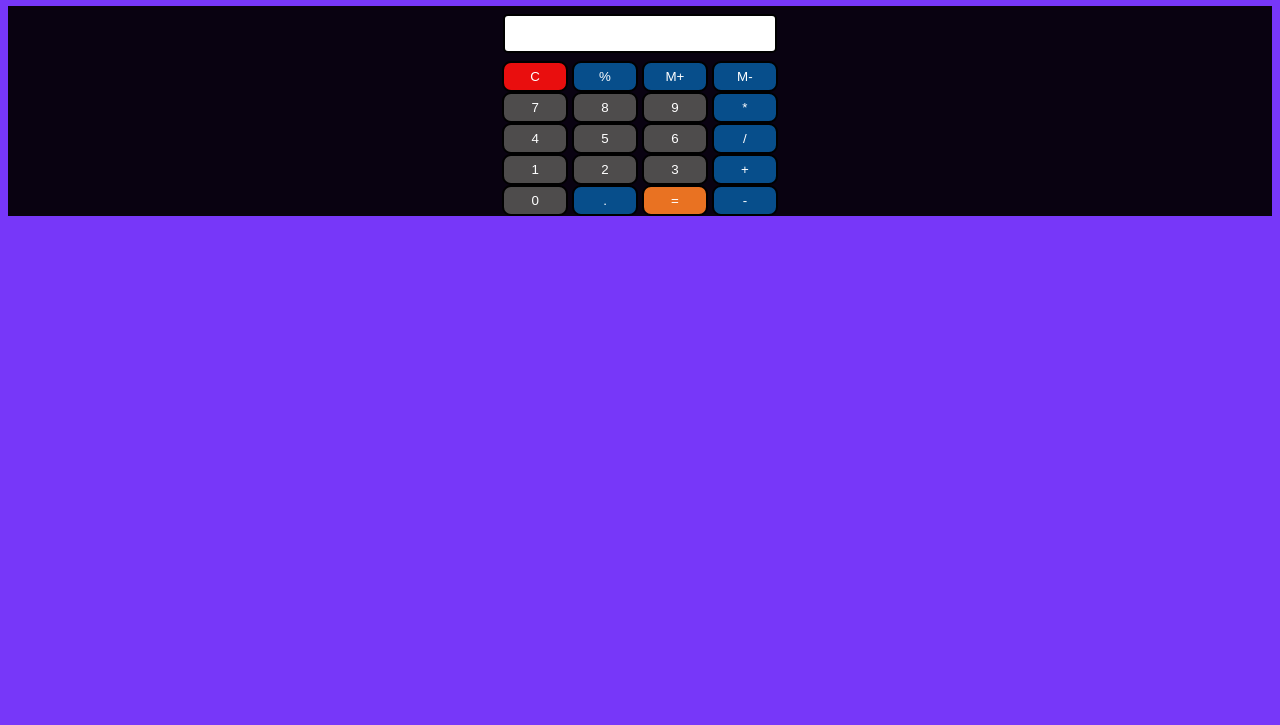
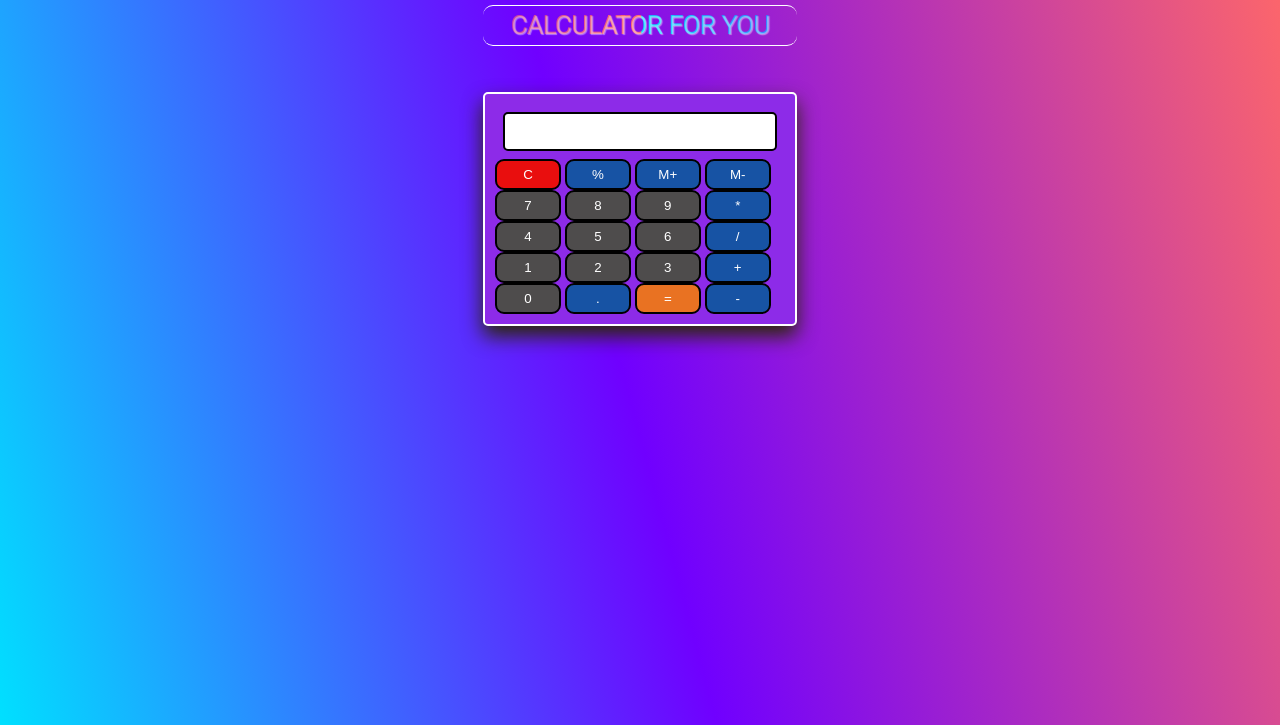
Before and after one commit to Ctoic/CalHub, a plain HTML site: page index.html in a window 1280 px wide. Shown: the part 75-800 px from the top of the page. Drawn offline with Linux system fonts and the light colour scheme.

Commit message:
redesigning of calculator

```diff
--- a/index.html
+++ b/index.html
@@ -10,8 +10,9 @@
 </head>
 
 <body>
-  <h1 class="text-center">Calculator For You</h1>
   <div class="container flex flex-col items-center mx-auto m-w-20">
+    <h1 class="title">Calculator For You</h1>
+    <div class="parent">
     <div class="row">
       <input class="input" type="text" />
     </div>
@@ -45,6 +46,7 @@
       <button class="button" style="background-color: #e97222;">=</button>
       <button class="button" style="background-color: #07599ce1;">-</button>
     </div>
+    </div>
   </div>
   <script src="script.js"></script>
 </body>
--- a/style.css
+++ b/style.css
@@ -18,11 +18,79 @@ html, body {
 
 }
 
-/* .row{
-  margin: 0px 0px;
+.title {
+  background: linear-gradient(75deg, #00e1ff88, #6f00ff73 48%, #ff686871);
+  border-radius: 10px;
+  padding: 5px 28px;
+  font-size: 25px;
+  margin-top: 10vh;
+  margin-bottom: 2vh;
+  text-shadow: 1px 1px 1px rgba(255, 255, 255, 0.444);
+  border-top: 1px solid white;
+  border-bottom: 1px solid white;
+}
+
+h1 {
+  background-color: #00e0ff;
+  background-image: linear-gradient(75deg, #00e0ff, #7000ff 48%, #ff6868);
+  border: 0.5 thin black;
+  background-repeat: no-repeat;
+  border-radius: 10px;
+  color: black;
+  font-size: 2rem;
+  text-align: center;
+  padding: .5rem;
+}
 
 
-} */
+.title {
+  text-transform: uppercase;
+  background-image: linear-gradient(75deg, #00e0ff, #7000ff 48%, #ff6868);
+  background-size: auto auto;
+  background-clip: border-box;
+  background-size: 200% auto;
+  color: #fff;
+  background-clip: text;
+  text-fill-color: transparent;
+  -webkit-background-clip: text;
+  -webkit-text-fill-color: transparent;
+  animation: textclip 2s linear infinite;
+  display: inline-block;
+
+}
+
+@keyframes textclip {
+  to {
+    background-position: 300% center;
+}}
+
+body {
+  margin: 0px;
+  background-image: linear-gradient(75deg, #00e0ff, #7000ff 48%, #ff6868);
+  font-family: "Roboto", sans-serif;
+}
+
+.parent {
+  background-color: #8d2be8;
+  box-shadow: 0 10px 20px rgba(41,41,0.2);
+  border: 1px solid rgb(255, 255, 255);
+  border-width: 2px;
+  padding: 10px;
+  justify-content: center;
+  border-radius: 1rem;
+  border-radius: 5px;
+  margin-top: 30px;
+}
+
+.container {
+
+  display: flex;
+  flex-direction: column;
+  align-items: center;
+  height: 100vh;
+}
+
+
 .row input{
   width: 270px;
   font-size: 20px;
--- a/utils.css
+++ b/utils.css
@@ -1,4 +1,4 @@
-.text-center{
+/* .text-center{
   text-align: center;
 }
 
@@ -8,7 +8,7 @@
 
 /* .mx-auto{
  margin: auto;
-} */
+}
 
 .flex{
   display:flex;
@@ -24,4 +24,4 @@
 
 .items-center{
   align-items: center;
-}
+} */
```
